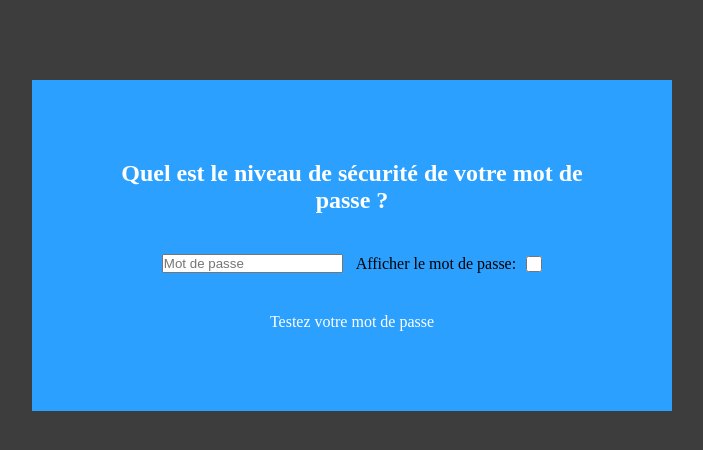
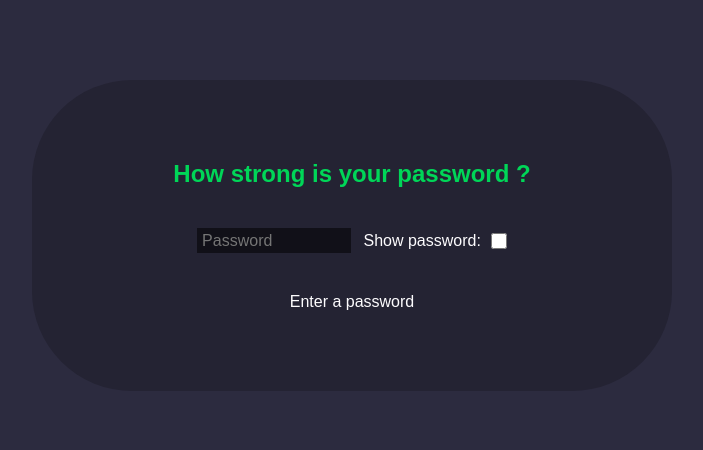
Before and after one commit to christopher-cornet/password-strength, a plain HTML site: page index.html in a window 1280 px wide. Shown: the whole page, without its empty margins (288-991 px from the left). Drawn offline with Linux system fonts and the light colour scheme.

Commit message:
UI Update and icon

```diff
--- a/index.html
+++ b/index.html
@@ -5,18 +5,19 @@
     <meta http-equiv="X-UA-Compatible" content="IE=edge">
     <meta name="viewport" content="width=device-width, initial-scale=1.0">
     <link rel="stylesheet" href="style.css">
-    <script src="password-strength.js"></script>
+    <script src="password-strength.js" defer></script>
+    <link rel="shortcut icon" href="password.png" type="image/x-icon">
     <title>Password Strength</title>
 </head>
 <body>
     <section class="password-security">
-        <h1>Quel est le niveau de sécurité de votre mot de passe ?</h1>
+        <h1>How strong is your password ?</h1>
         <div class="input-pwd-checkbox">
-            <input class="password" type="password" name="" id="user-password" placeholder="Mot de passe">
-            <p>Afficher le mot de passe:</p>
+            <input class="password" type="password" name="" id="user-password" placeholder="Password">
+            <p>Show password:</p>
             <input class="checkbox" type="checkbox" name="" id="" onclick="show_password()">
         </div>
-        <p class="security-level">Testez votre mot de passe</p>
+        <p class="security-level">Enter a password</p>
     </section>
 </body>
 </html>
--- a/password-strength.js
+++ b/password-strength.js
@@ -3,7 +3,25 @@ function show_password() {
     var password = document.getElementById("user-password");
     if (password.type === "password") {
         password.type = "text";
-    } else {
+    }
+    else {
         password.type = "password";
     }
+    if (password.value.length <= 10) {
+        console.log("pas fou")
+    }
 }
+
+/* Level of security of the password */
+function security() {
+    let i = 0;
+    let text = document.getElementsByClassName("security-level")
+    if (password.length <= 10) {
+        text.textContent = "Mauvais";
+    }
+}
+
+var password = document.getElementById("user-password");
+if (password.value.length > 2) {
+    console.log("pas fou")
+}
--- a/style.css
+++ b/style.css
@@ -2,10 +2,11 @@
     margin: 0;
     padding: 0;
     box-sizing: border-box;
+    font-family: Arial, Helvetica, sans-serif;
 }
 
 body {
-    background-color: rgb(61, 61, 61);
+    background-color: #2c2b3f;
 }
 
 /* Container of the password security */
@@ -13,12 +14,17 @@ body {
     padding: 10vh 5vw;
     margin: 10vh 25vw 0 25vw;
     text-align: center;
-    background-color: rgb(44, 160, 255);
+    background-color: #242333;
+    border-radius: 100px;
 }
 
 h1 {
     margin-bottom: 5vh;
-    color: #fff;
+    color: #00d658;
+}
+
+p {
+    color: #fdfcfe;
 }
 
 /* Div containing the password and the checkbox */
@@ -33,6 +39,13 @@ h1 {
 
 .password {
     margin-right: 1vw;
+    padding: 5px;
+    background-color: #111018;
+    border: #111018;
+    color: #fdfcfe;
+    width: 30%;
+    height: 25px;
+    font-size: 16px;
 }
 .checkbox {
     height: 16px;
@@ -41,6 +54,6 @@ h1 {
 
 /* Security level is the sentence which describe to the user the level of security of his password */
 .security-level {
-    color: #fff;
+    color: #fdfcfe;
     margin-top: 5vh;
 }
```
Also changed, not shown: password-security.png (added), password.png (added).
